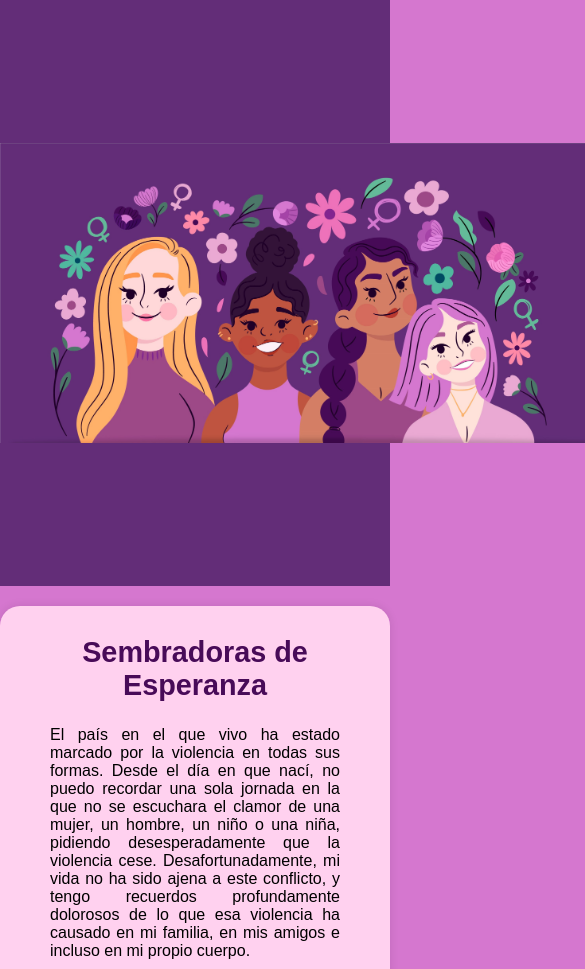
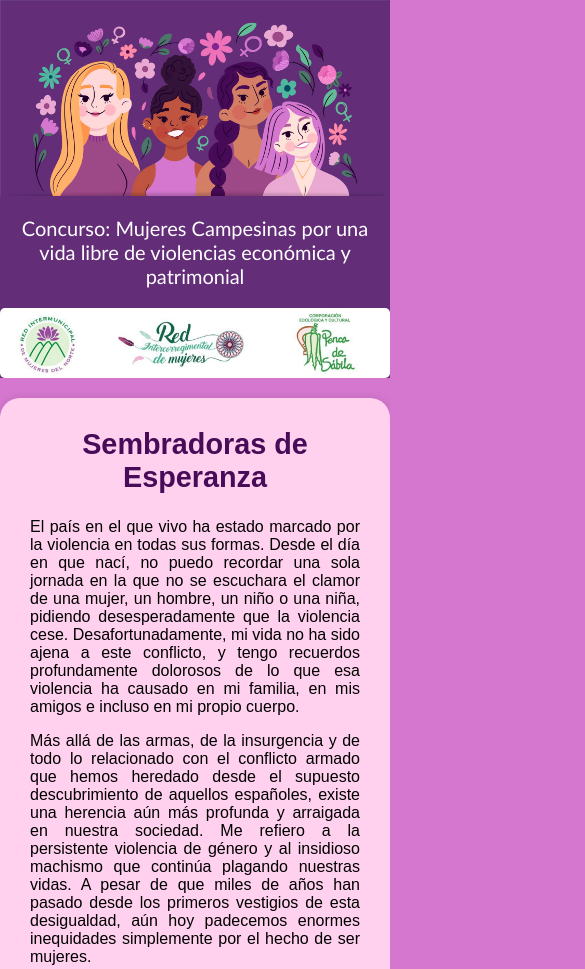
Before and after one commit to ACarolinaGonzalezA/sembradoras, a plain HTML site: page index.html in a window 390 px wide. Shown: the top 969 px of the page, 585 px wide, since content can reach past the window. Drawn offline with Linux system fonts and the light colour scheme.

Commit message:
detalles finalesv4

```diff
--- a/styles.css
+++ b/styles.css
@@ -8,45 +8,50 @@ body {
 
 header {
     background-color: wheat;
-    height: auto;
     width: 100%;
     background-color: #632D78;
-
-}
-.banner {
     display: flex;
     flex-direction: row; /* Alinea los elementos en una fila */
     align-items: center; /* Centra verticalmente los elementos */
+    justify-content: space-between; /* Espacio entre los elementos */
 }
-.banner img{
-    height: 300px;
+
+.banner {
+    display: flex;
+    flex-direction: row;
+    align-items: center; /* Centra verticalmente los elementos en dispositivos móviles */
+    text-align: center; /* Centra el texto horizontalmente en dispositivos móviles */
 }
-.concurso{
+
+.banner img {
+    max-width: 40%; /* Hace que la imagen sea responsive */
+    height: auto;
+}
+
+.concurso {
     display: flex;
     flex-direction: column;
-    align-items: end;
+    align-items: center;
+    text-align: center; /* Centra el texto horizontalmente en dispositivos móviles */
+}
 
-
-}
-.concurso p{
-    font-size: 40px;
+.concurso p {
+    font-size: 28px; /* Reduce el tamaño del texto en dispositivos móviles */
     font-family: 'Trebuchet MS', 'Lucida Sans Unicode', 'Lucida Grande', 'Lucida Sans', Arial, sans-serif;
     color: #fff;
-    text-align: end;
-
-}
-.concurso img{
-    height: 10%;
-    width: 50%;
-    border-radius: 5px;
-    align-items: end;
+    text-align: center;
 }
 
-h2{
+.concurso img {
+    max-width: 50%; /* Hace que el logo sea responsive */
+    height: auto;
+    border-radius: 5px;
+}
+
+h2 {
     color: #480B58;
     text-align: center;
 }
-
 
 main {
     max-width: 800px;
@@ -56,29 +61,28 @@ main {
     box-shadow: 0 0 10px rgba(0, 0, 0, 0.1);
     border-radius: 20px;
     text-align: justify;
-
 }
 
 h2 {
     font-size: 1.8em;
     margin-top: 20px;
 }
-p{
-    padding: 0 40px 0 40px;
+
+p {
+    padding: 0 20px; /* Reduce el espacio lateral en dispositivos móviles */
     text-align: justify;
 }
+
 .photo-sidebar {
     display: flex;
     flex-wrap: wrap;
     justify-content: space-between;
     margin-top: 20px;
-
 }
 
 .photo {
     flex: 1;
-    margin: 0 10px;
-
+    margin: 10px;
 }
 
 footer {
@@ -86,17 +90,36 @@ footer {
     text-align: center;
     background-color: #632D78;
     color: #fff;
+    border-radius: 20px;
+}
+
+.dedicatoria p {
+    font-style: oblique;
+    text-align: center; /* Centra el texto horizontalmente en dispositivos móviles */
+}
+
+/* Estilos para dispositivos móviles */
+@media screen and (max-width: 768px) {
+    header {
+        flex-direction: column; /* Cambia a disposición vertical en dispositivos móviles */
+        align-items: center;
+    }
+.banner{
     display: flex;
-    border-radius: 20px;
+    flex-direction: column;
 
 }
-.dedicatoria p{
-    text-align: end;
-    font-style: oblique;
-}
-/* Estilos para dispositivos móviles */
-@media screen and (max-width: 768px) {
+    .banner img {
+        max-width: 100%; /* Hace que la imagen sea responsive en dispositivos móviles */
+    }
 
+    .concurso p {
+        font-size: 20px; /* Reduce el tamaño del texto en dispositivos móviles */
+    }
+
+    .concurso img {
+        max-width: 100%; /* Hace que el logo sea responsive en dispositivos móviles */
+    }
 
     main {
         padding: 10px;
@@ -109,4 +132,8 @@ footer {
     .photo {
         margin: 10px 0;
     }
+
+    .dedicatoria p {
+        text-align: center;
+    }
 }
```
